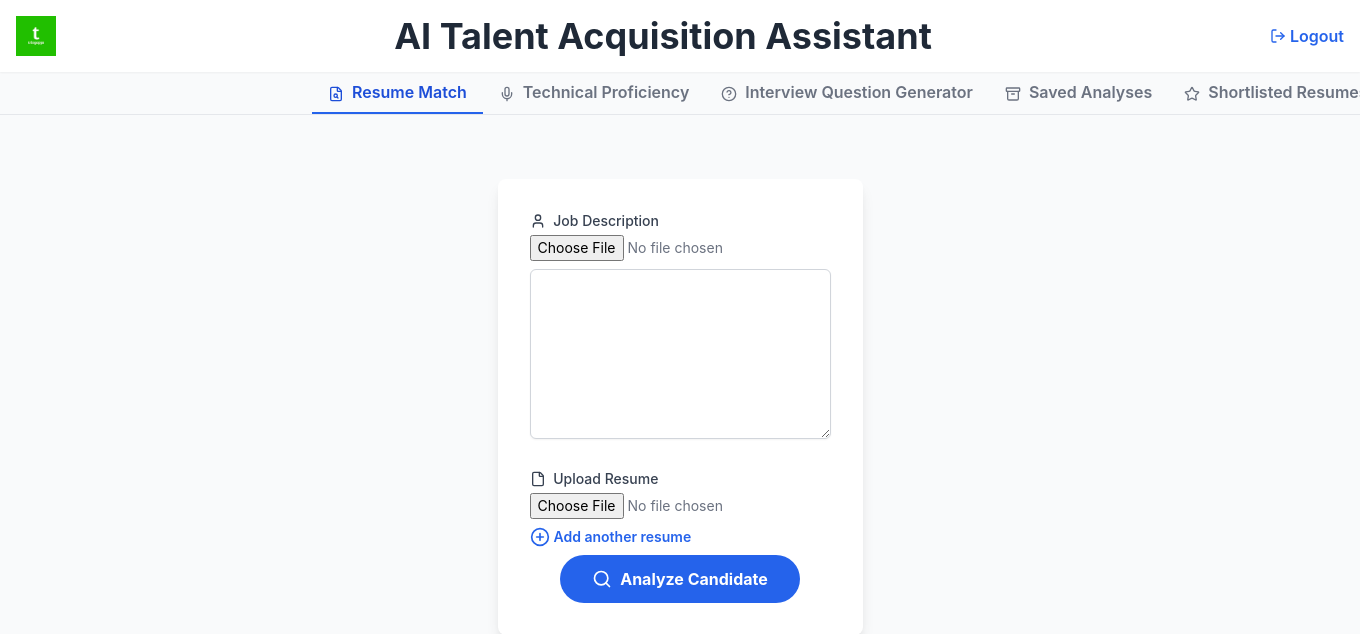
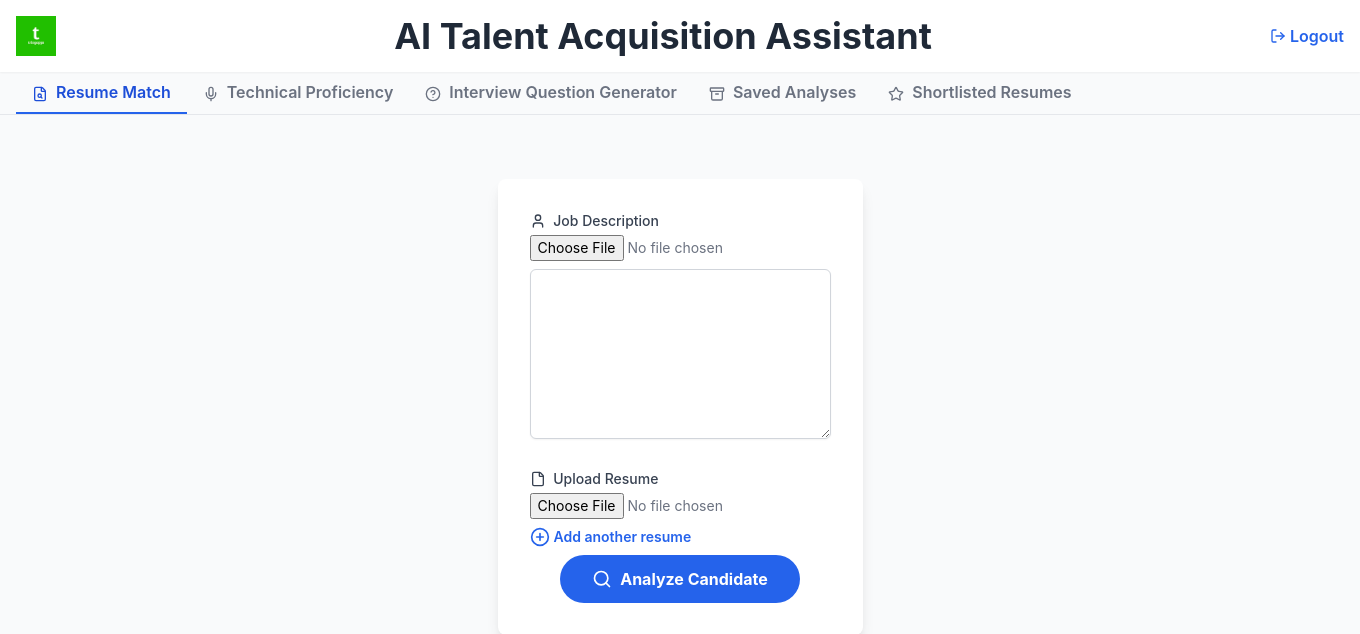
Before and after one commit to LokeshJothiram/resume_validation, a Flask app: page / in a window 1360 px wide; the page is wider, and only the part inside the window is pictured. Shown: the top 634 px of that part. Run offline with Flask 3, Linux system fonts and the light colour scheme; the visitor is signed in with stand-in values (Sample User, id 1); some libraries are stand-ins or nearby versions.

Commit message:
Update index.html

```diff
--- a/templates/index.html
+++ b/templates/index.html
@@ -33,8 +33,7 @@
     </div>
     <!-- Tabs Bar: left-aligned, below header, visually distinct -->
     <div class="w-full bg-transparent border-b mb-8">
-      <div class="container mx-auto px-4 sm:px-6 lg:px-8">
-        <div class="flex border-b-0">
+      <div class="flex border-b-0 pl-4">
         {% if session.role == 'admin' %}
         <button id="tab-job-upload" type="button" class="tab-btn px-4 py-2 font-semibold border-b-2 text-blue-700 border-blue-600 focus:outline-none hover:text-blue-700 hover:border-blue-300 whitespace-nowrap">
           <i data-lucide="upload" class="inline w-4 h-4 mr-1 align-text-bottom"></i> Job Description Upload
@@ -56,7 +55,6 @@
           <i data-lucide="star" class="inline w-4 h-4 mr-1 align-text-bottom"></i> Shortlisted Resumes
         </button>
         {% endif %}
-        </div>
       </div>
     </div>
     <!-- Main Content -->
```
Lines whose indentation alone changed are shown as unchanged.
